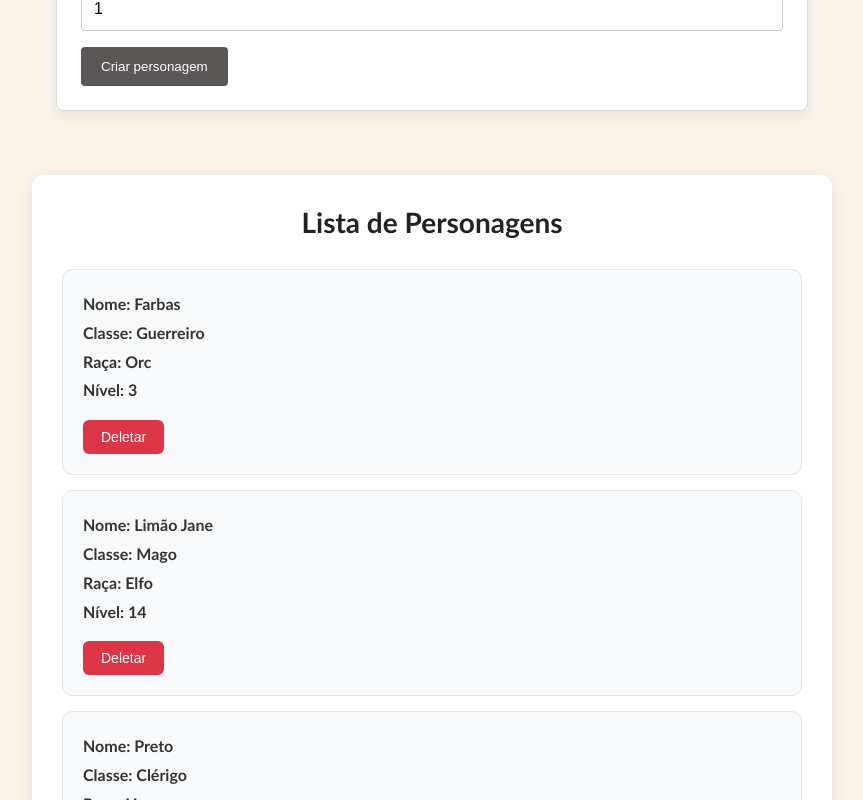
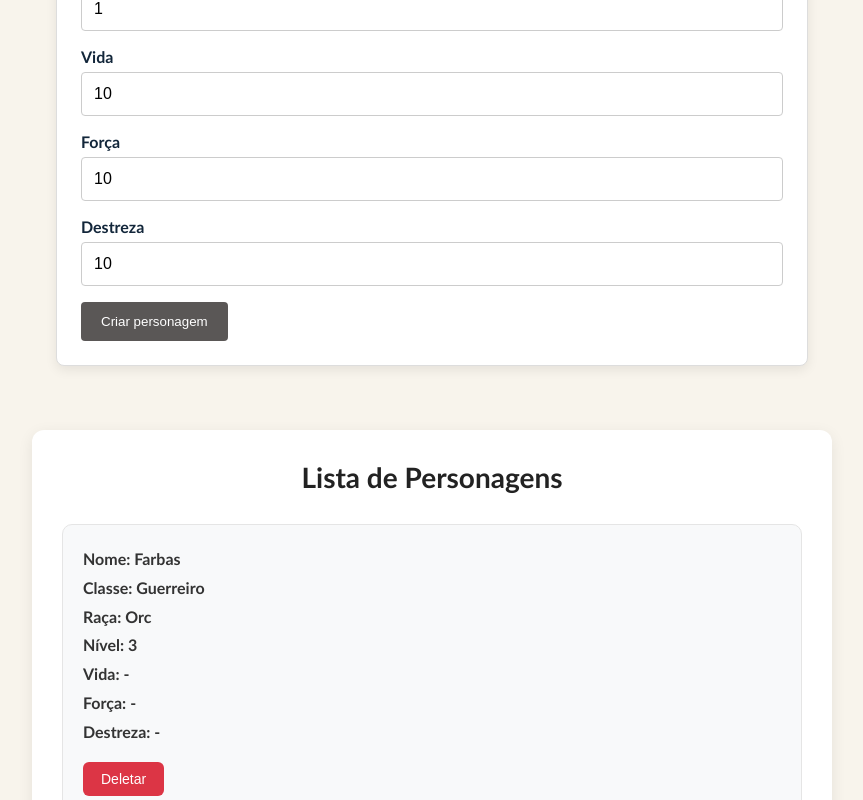
Before and after one commit to gabrieldama/RPG-Master, a React (Vite) app: page /personagens in a window 1280 px wide. Shown: the part 620-1420 px from the top of the page, without its empty margins (208-1071 px from the left). Built offline with nearby package versions, Linux system fonts and the light colour scheme; data requests are answered from the project's data file.

Commit message:
feat: adicionando vida, forca e destreza ao personagem

```diff
--- a/src/Pages/Personagens/index.jsx
+++ b/src/Pages/Personagens/index.jsx
@@ -8,6 +8,9 @@ export default function Personagens() {
     const [classe, setClasse] = useState('Guerreiro')
     const [raca, setRaca] = useState('Humano')
     const [nivel, setNivel] = useState('1')
+    const [vida, setVida] = useState('10')
+    const [forca, setForca] = useState('10')
+    const [destreza, setDestreza] = useState('10')
     const [personagens, setPersonagens] = useState([])
 
     useEffect(() => {
@@ -28,7 +31,7 @@ export default function Personagens() {
         fetch('http://localhost:3000/personagens', {
                 method: 'POST',
                 headers: { 'Content-Type': 'application/json' },
-                body: JSON.stringify({ nome, classe, raca, nivel }),
+                body: JSON.stringify({ nome, classe, raca, nivel, vida, forca, destreza }),
             })
             .then((response) => {
                 if (!response.ok) throw new Error('Falha no cadastro')
@@ -40,6 +43,9 @@ export default function Personagens() {
                 setClasse('Guerreiro')
                 setRaca('Humano')
                 setNivel('1')
+                setVida('10')
+                setForca('10')
+                setDestreza('10')
                 toast.success('Personagem criado com sucesso.')
             })
             .catch(() => {
@@ -91,6 +97,18 @@ export default function Personagens() {
                         <label htmlFor="nivel">Nível</label>
                         <input id="nivel" type="number" min="1" max="20" value={nivel} onChange={(event) => setNivel(event.target.value)} required />
                     </div>
+                    <div className="form-control">
+                        <label htmlFor="vida">Vida</label>
+                        <input id="vida" type="number" min="1" value={vida} onChange={(event) => setVida(event.target.value)} required />
+                    </div>
+                    <div className="form-control">
+                        <label htmlFor="forca">Força</label>
+                        <input id="forca" type="number" min="1" max="30" value={forca} onChange={(event) => setForca(event.target.value)} required />
+                    </div>
+                    <div className="form-control">
+                        <label htmlFor="destreza">Destreza</label>
+                        <input id="destreza" type="number" min="1" max="30" value={destreza} onChange={(event) => setDestreza(event.target.value)} required />
+                    </div>
                     <button className="form-button" type="submit">Criar personagem</button>
                 </form>
             </section>
@@ -108,6 +126,12 @@ export default function Personagens() {
                         <br/>
                         <strong>Nível: {personagem.nivel}</strong>
                         <br/>
+                        <strong>Vida: {personagem.vida || '-'}</strong>
+                        <br/>
+                        <strong>Força: {personagem.forca || '-'}</strong>
+                        <br/>
+                        <strong>Destreza: {personagem.destreza || '-'}</strong>
+                        <br/>
                         <button
                             onClick={() => deletePersonagem(personagem.id)}
                             className="delete">Deletar
```
